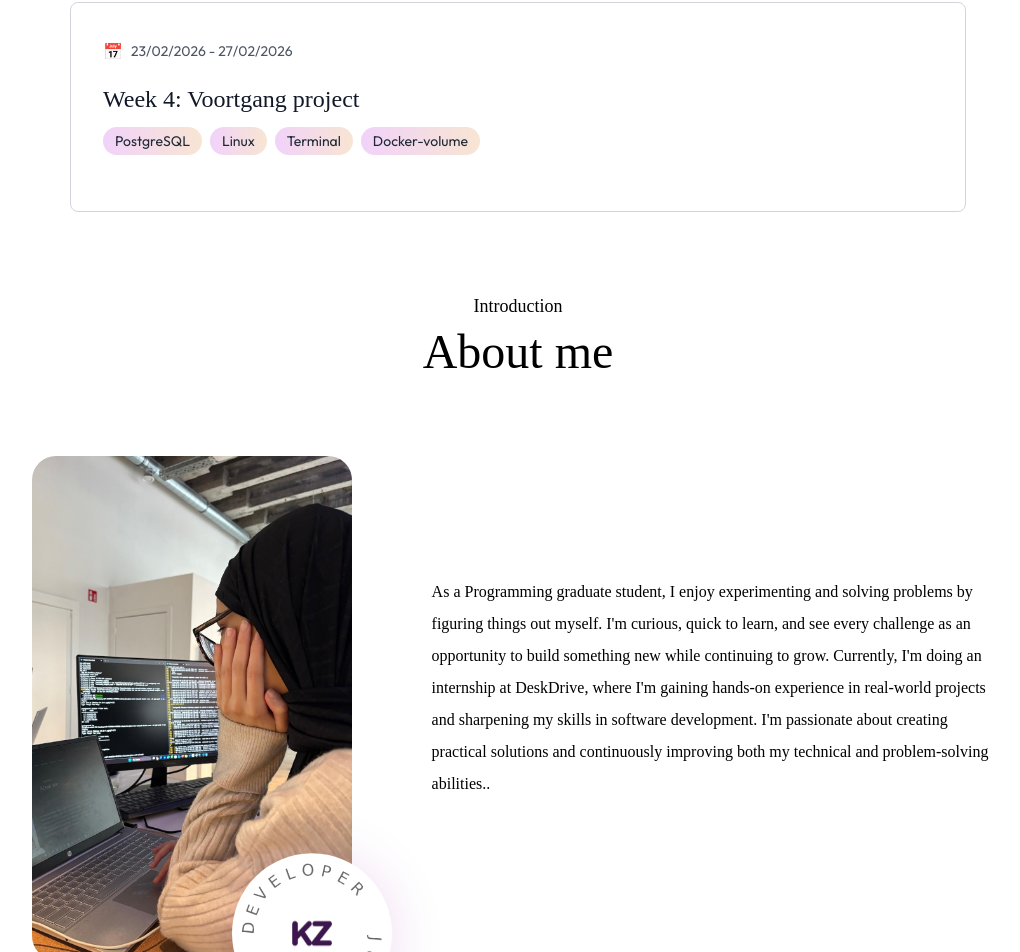
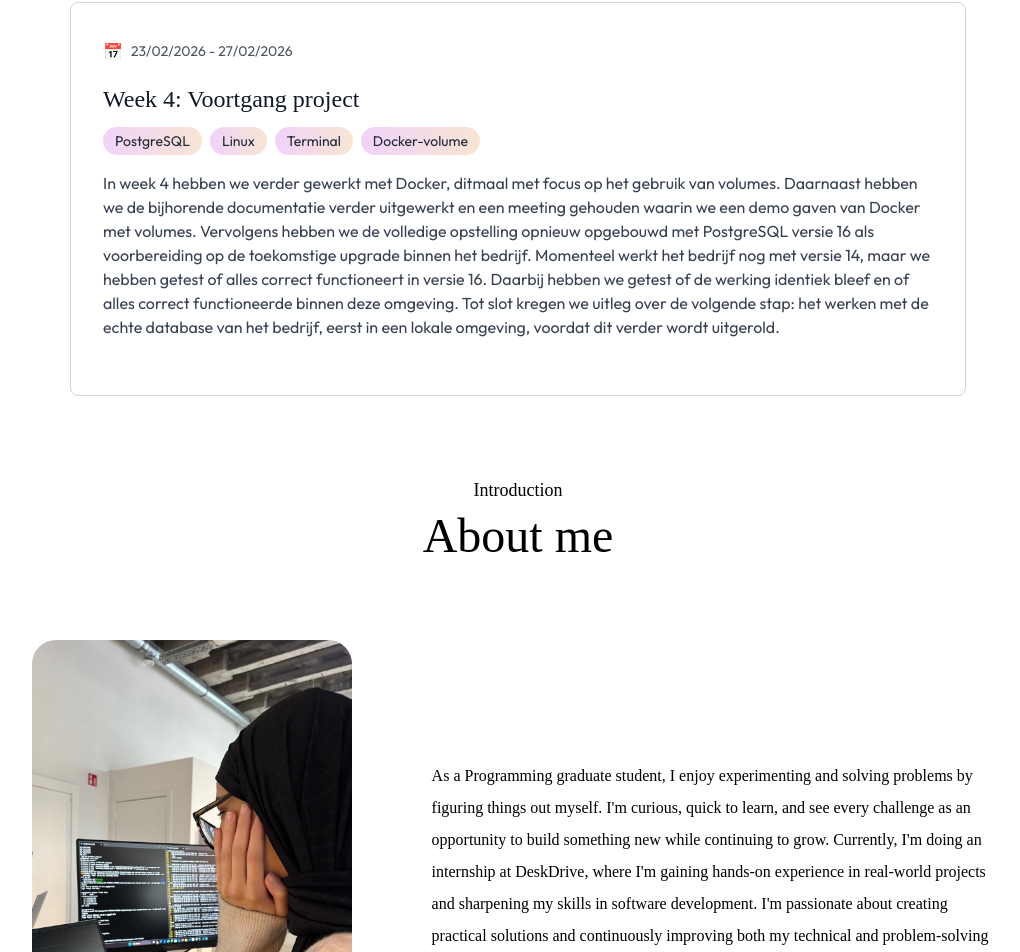
Before and after one commit to KZZ7777/Portfolio-Kaoutar, a React (Vite) app: page / in a window 1280 px wide. Shown: the part 1807-2759 px from the top of the page, without its empty margins (122-1142 px from the left). Built offline with nearby package versions, Linux system fonts and the light colour scheme; a web font is replaced by a local one.

Commit message:
blog week 4 bewerkt

```diff
--- a/src/data/blogs.js
+++ b/src/data/blogs.js
@@ -20,7 +20,7 @@ export const blogs = [
         date: '23/02/2026 - 27/02/2026',
         title: 'Week 4: Voortgang project',
         category: ['PostgreSQL', 'Linux', 'Terminal','Docker-volume'] ,
-        description: ' ',
+        description: ' In week 4 hebben we verder gewerkt met Docker, ditmaal met focus op het gebruik van volumes. Daarnaast hebben we de bijhorende documentatie verder uitgewerkt en een meeting gehouden waarin we een demo gaven van Docker met volumes. Vervolgens hebben we de volledige opstelling opnieuw opgebouwd met PostgreSQL versie 16 als voorbereiding op de toekomstige upgrade binnen het bedrijf. Momenteel werkt het bedrijf nog met versie 14, maar we hebben getest of alles correct functioneert in versie 16. Daarbij hebben we getest of de werking identiek bleef en of alles correct functioneerde binnen deze omgeving. Tot slot kregen we uitleg over de volgende stap: het werken met de echte database van het bedrijf, eerst in een lokale omgeving, voordat dit verder wordt uitgerold.',
         image: ''
 
     }
```
Also changed, not shown: src/components/MyBlog.jsx (line endings or trailing spaces).
